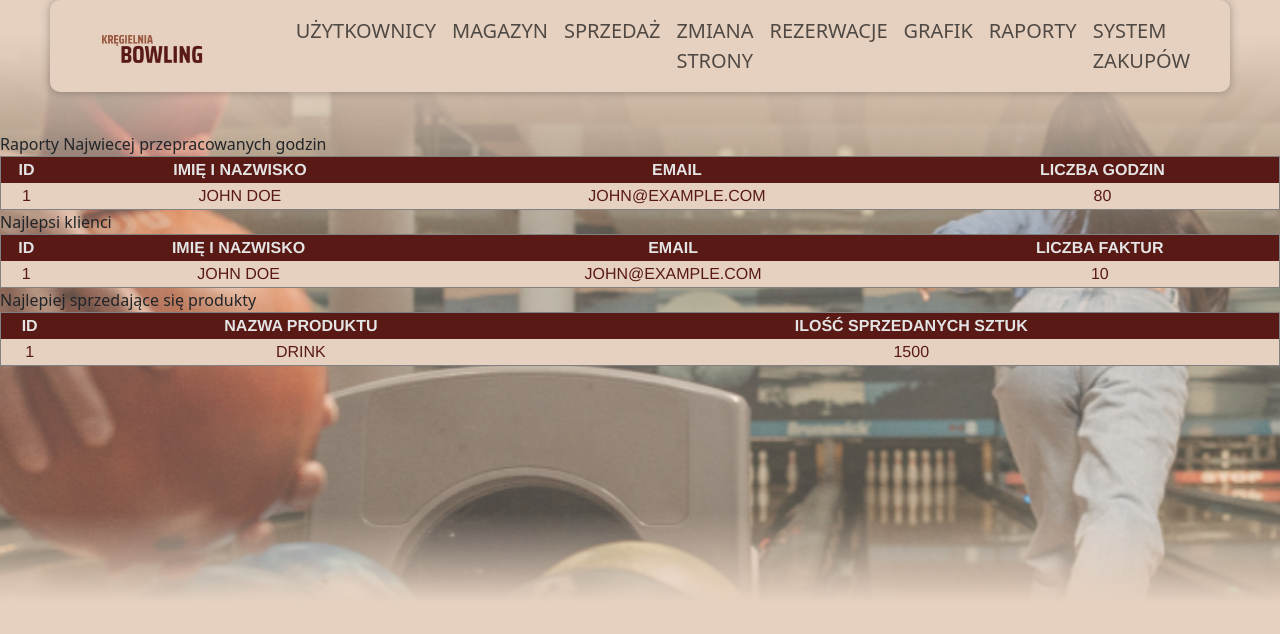
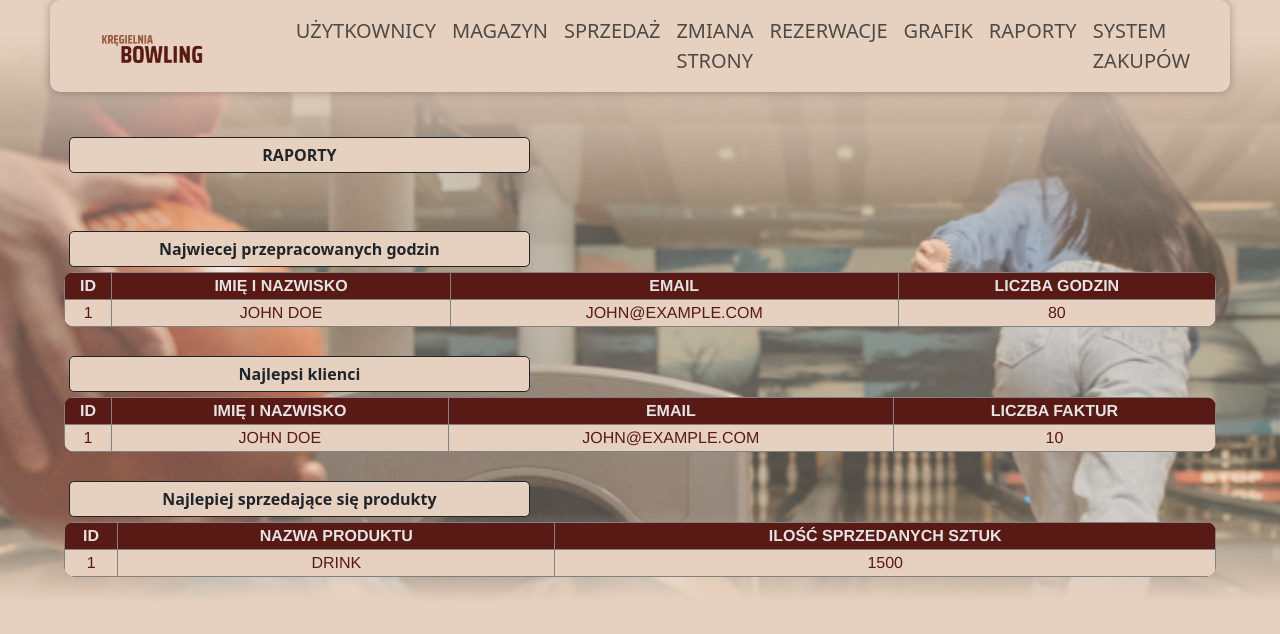
Before and after one commit to Donosik/BowlingClub, a React (Create React App) app in the folder mainfrontend/: page /management/raporty in a window 1280 px wide. Shown: the top 634 px of the page. Built offline with nearby package versions, Linux system fonts and the light colour scheme.

Commit message:
stylowanie full

```diff
--- a/mainfrontend/src/pages/Raports/BestBuyingClient.js
+++ b/mainfrontend/src/pages/Raports/BestBuyingClient.js
@@ -1,7 +1,13 @@
+import React from "react";
+
 export default function BestBuyingClient({buyingClients})
 {
     return(
-        <table>
+        <div className="table-container">
+            <div className="table-name">
+                Najlepsi klienci</div>
+            <div className="table-container">
+                <table className="table-bordered">
             <thead>
             <tr>
                 <th>ID</th>
@@ -20,6 +26,6 @@ export default function BestBuyingClient({buyingClients})
                 </tr>
             ))}
             </tbody>
-        </table>
+            </table></div></div>
     )
 }
--- a/mainfrontend/src/pages/Raports/BestSellingProduct.js
+++ b/mainfrontend/src/pages/Raports/BestSellingProduct.js
@@ -1,7 +1,13 @@
+import React from "react";
+
 export default function BestSellingProduct({sellingProducts})
 {
     return(
-        <table>
+        <div className="table-container">
+            <div className="table-name">
+                Najlepiej sprzedające się produkty</div>
+            <div className="table-container">
+                <table className="table-bordered">
             <thead>
             <tr>
                 <th>ID</th>
@@ -18,6 +24,6 @@ export default function BestSellingProduct({sellingProducts})
                 </tr>
             ))}
             </tbody>
-        </table>
+                </table></div></div>
     )
 }
--- a/mainfrontend/src/pages/Raports/MostWorkedHours.js
+++ b/mainfrontend/src/pages/Raports/MostWorkedHours.js
@@ -1,7 +1,14 @@
+import React from "react";
+
 export default function MostWorkedHours({workersWithHours})
 {
     return(
-        <table>
+        <div className="table-container">
+            <div className="table-name">RAPORTY</div><br/><br/>
+            <div className="table-name">
+                Najwiecej przepracowanych godzin</div>
+            <div className="table-container">
+                <table className="table-bordered">
             <thead>
             <tr>
                 <th>ID</th>
@@ -20,6 +27,6 @@ export default function MostWorkedHours({workersWithHours})
                 </tr>
             ))}
             </tbody>
-        </table>
+                </table></div></div>
     )
 }
--- a/mainfrontend/src/pages/Raports/Raports.js
+++ b/mainfrontend/src/pages/Raports/Raports.js
@@ -26,13 +26,17 @@ export default function Raports()
 
     return (
         <>
-            Raporty
-            Najwiecej przepracowanych godzin
+
+            <div className="table-container">
+                <form>
             <MostWorkedHours workersWithHours={workersWithHours}/>
-            Najlepsi klienci
-            <BestBuyingClient buyingClients={buyingClient}/>
-            Najlepiej sprzedające się produkty
-            <BestSellingProduct sellingProducts={sellingProducts}/>
+                </form></div><br/>
+
+            <div className="table-container">
+                <form><BestBuyingClient buyingClients={buyingClient}/> </form></div>
+
+            <br/><div className="table-container">
+                <form><BestSellingProduct sellingProducts={sellingProducts}/> </form></div>
         </>
     )
 }
--- a/mainfrontend/src/pages/Schedule/Schedule.js
+++ b/mainfrontend/src/pages/Schedule/Schedule.js
@@ -35,8 +35,10 @@ export default function Schedule()
 
     return (
         <>
-            Grafik
+            <div className="table-container">
+                <form>
             <WorkerSchedule workersSchedule={workersSchedule}/>
+        </form> </div>
         </>
     )
 }
--- a/mainfrontend/src/pages/Schedule/WorkerSchedule.js
+++ b/mainfrontend/src/pages/Schedule/WorkerSchedule.js
@@ -4,7 +4,10 @@ export default function WorkerSchedule({workersSchedule})
 {
 
     return (
-        <table>
+        <div className="table-container">
+            <div className="table-name">GRAFIK PRACOWNIKÓW</div>
+            <div className="table-container">
+                <table className="table-bordered">
             <thead>
             <tr>
                 <th>Id pracownika</th>
@@ -20,7 +23,8 @@ export default function WorkerSchedule({workersSchedule})
                     <td>{worker.FirstName}</td>
                     <td>{worker.LastName}</td>
                     <td>
-                        <table>
+                        <div className="table-container">
+                        <table className="table-bordered">
                             <thead>
                             <tr>
                                 <th>Godzina zaczęcia</th>
@@ -35,13 +39,13 @@ export default function WorkerSchedule({workersSchedule})
                                 </tr>
                             ))}
                             </tbody>
-                        </table>
+                        </table></div>
                     </td>
 
                 </tr>
             ))}
             </tbody>
-        </table>
+                </table></div></div>
 
     )
 }
```
